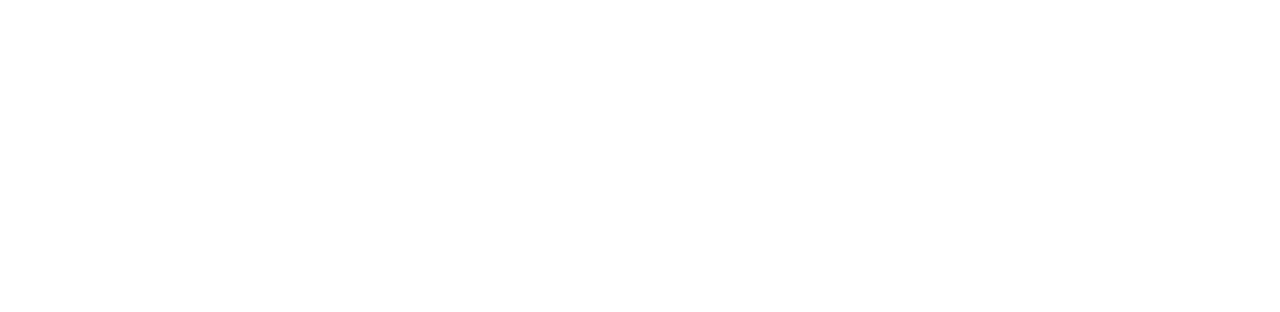
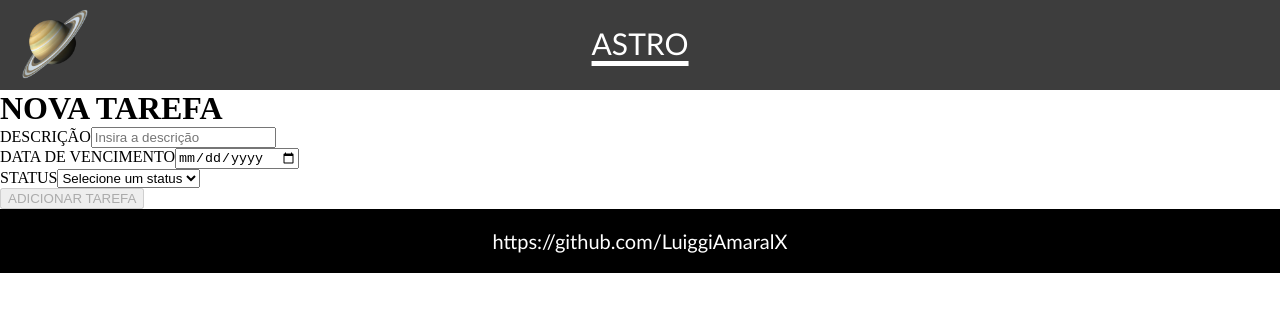
Before and after one commit to LuiggiAmaralX/astro-pages, an Angular app: page /crud in a window 1280 px wide. Before the commit this address led to /. Shown: the top 312 px of the page. Built offline with nearby package versions, Linux system fonts and the light colour scheme.

Commit message:
create-crud, update-crud1

```diff
--- a/src/app/app.routes.ts
+++ b/src/app/app.routes.ts
@@ -2,6 +2,7 @@
 import { Home } from './components/home/home';
 import { Login } from './components/login/login';
 import { MainBackground } from './components/main-background/main-background';
+import { Crud } from './components/crud/crud';
 
 export const routes: Routes = [
   {
@@ -15,5 +16,9 @@
   {
     path: "main-background",
     component: MainBackground,
+  },
+  {
+    path: "crud",
+    component: Crud,
   }
 ];
--- /dev/null
+++ b/src/app/components/crud/crud.css
@@ -0,0 +1,2 @@
+* {
+}
--- /dev/null
+++ b/src/app/components/crud/crud.html
@@ -0,0 +1,50 @@
+<app-header></app-header>
+
+<main>
+  <div class="form-container">
+    <form [formGroup]="taskForm" (ngSubmit)="onSubmit()">
+      <h1>NOVA TAREFA</h1>
+
+      <div class="form-group">
+        <label for="descricao">DESCRIÇÃO</label>
+        <input
+          type="text"
+          id="descricao"
+          formControlName="descricao"
+          placeholder="Insira a descrição"
+        />
+      </div>
+
+      <div class="form-group">
+        <label for="dataVencimento">DATA DE VENCIMENTO</label>
+        <input
+          type="date"
+          id="dataVencimento"
+          formControlName="dataVencimento"
+        />
+      </div>
+
+      <div class="form-group">
+        <label for="status">STATUS</label>
+        <select id="status" formControlName="status">
+          <option value="" disabled>Selecione um status</option>
+          <option value="Pendente">Pendente</option>
+          <option value="Em Andamento">Em Andamento</option>
+          <option value="Concluida">Concluída</option>
+        </select>
+      </div>
+
+      @if (taskFormError) {
+      <div class="alert alert-danger general-error">
+        <span>{{ taskFormError }}</span>
+      </div>
+      }
+
+      <button type="submit" class="btn" [disabled]="taskForm.invalid">
+        ADICIONAR TAREFA
+      </button>
+    </form>
+  </div>
+</main>
+
+<app-footer></app-footer>
--- /dev/null
+++ b/src/app/components/crud/crud.ts
@@ -0,0 +1,42 @@
+import { Component } from '@angular/core';
+import { FormGroup, FormControl, Validators, ReactiveFormsModule } from '@angular/forms';
+import { CommonModule } from '@angular/common';
+import { Header } from '../header/header';
+import { Footer } from '../footer/footer';
+import { MainBackground } from '../main-background/main-background';
+
+@Component( {
+  selector: 'app-crud',
+  standalone: true,
+  imports: [ CommonModule, ReactiveFormsModule, Header, Footer, MainBackground ],
+  templateUrl: './crud.html',
+  styleUrl: './crud.css'
+} )
+export class Crud {
+  taskForm = new FormGroup( {
+    descricao: new FormControl( '', Validators.required ),
+    dataVencimento: new FormControl( '', Validators.required ),
+    status: new FormControl( '', Validators.required )
+  } );
+
+  taskFormError: string | null = null;
+
+  constructor() { }
+
+  onSubmit(): void {
+    this.taskFormError = null;
+
+    if ( this.taskForm.invalid ) {
+      this.taskFormError = 'Por favor, preencha todos os campos obrigatórios.';
+      return;
+    }
+
+    console.log( 'Dados do Formulário:', this.taskForm.value );
+    alert( 'Tarefa adicionada com sucesso!' );
+    this.taskForm.reset( {
+      descricao: '',
+      dataVencimento: '',
+      status: ''
+    } );
+  }
+}
--- a/src/app/components/home/home.css
+++ b/src/app/components/home/home.css
@@ -23,5 +23,5 @@
 }
 
 .main-section .planets {
-  padding: 50px;
+  padding: 20px;
 }
--- a/src/app/components/home/home.html
+++ b/src/app/components/home/home.html
@@ -18,8 +18,7 @@
     </div>
   </section>
   <section class="btn-section">
-
-    <app-btn-primary (click) = "loginPage()" />
+    <app-btn-primary (click)="loginPage()" />
   </section>
 </main>
 
--- a/src/app/components/login/login.ts
+++ b/src/app/components/login/login.ts
@@ -34,7 +34,7 @@
 
     if ( email === 'teste@gmail.com' && password === '12340' ) {
       this.loginError = null
-      this.router.navigate( [ 'main-background' ] )
+      this.router.navigate( [ 'crud' ] )
       return
     }
     else {
```
Also changed, not shown: 1 other file (tests, documents, lock files or other folders).
